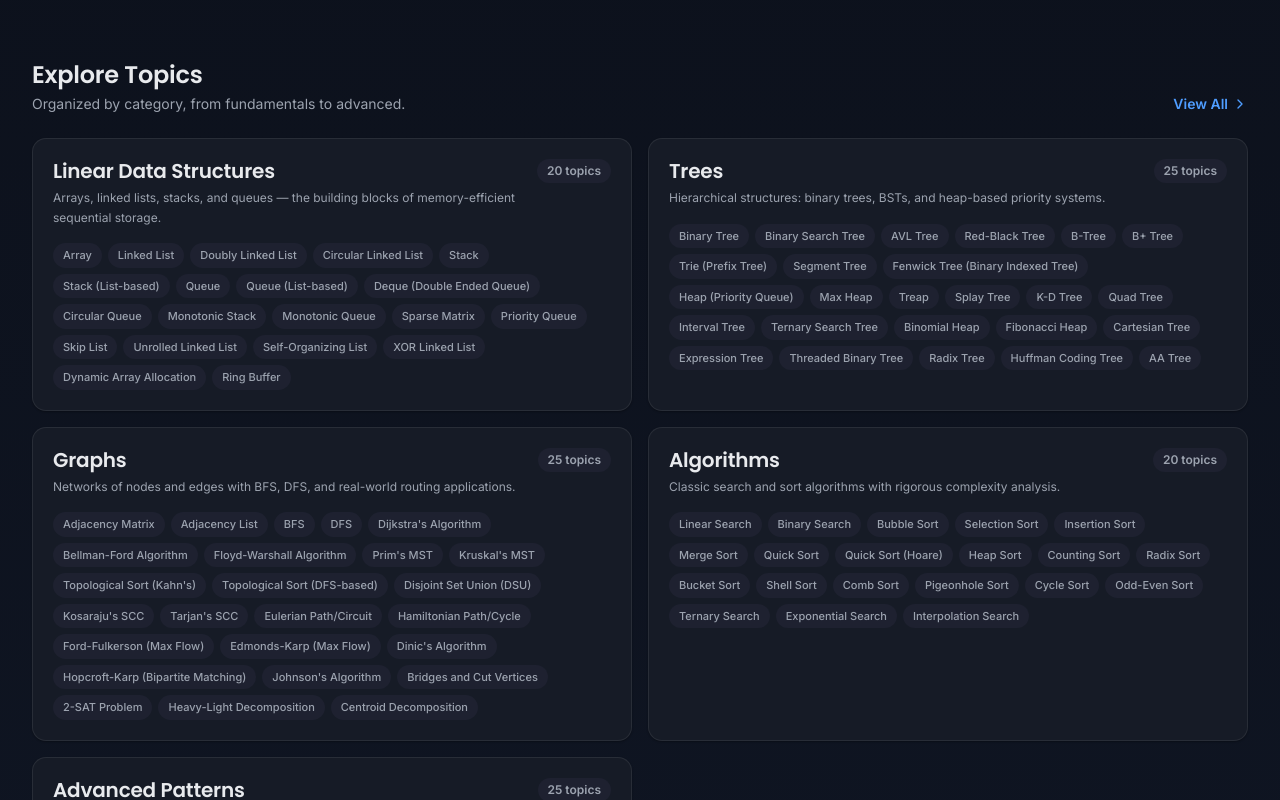
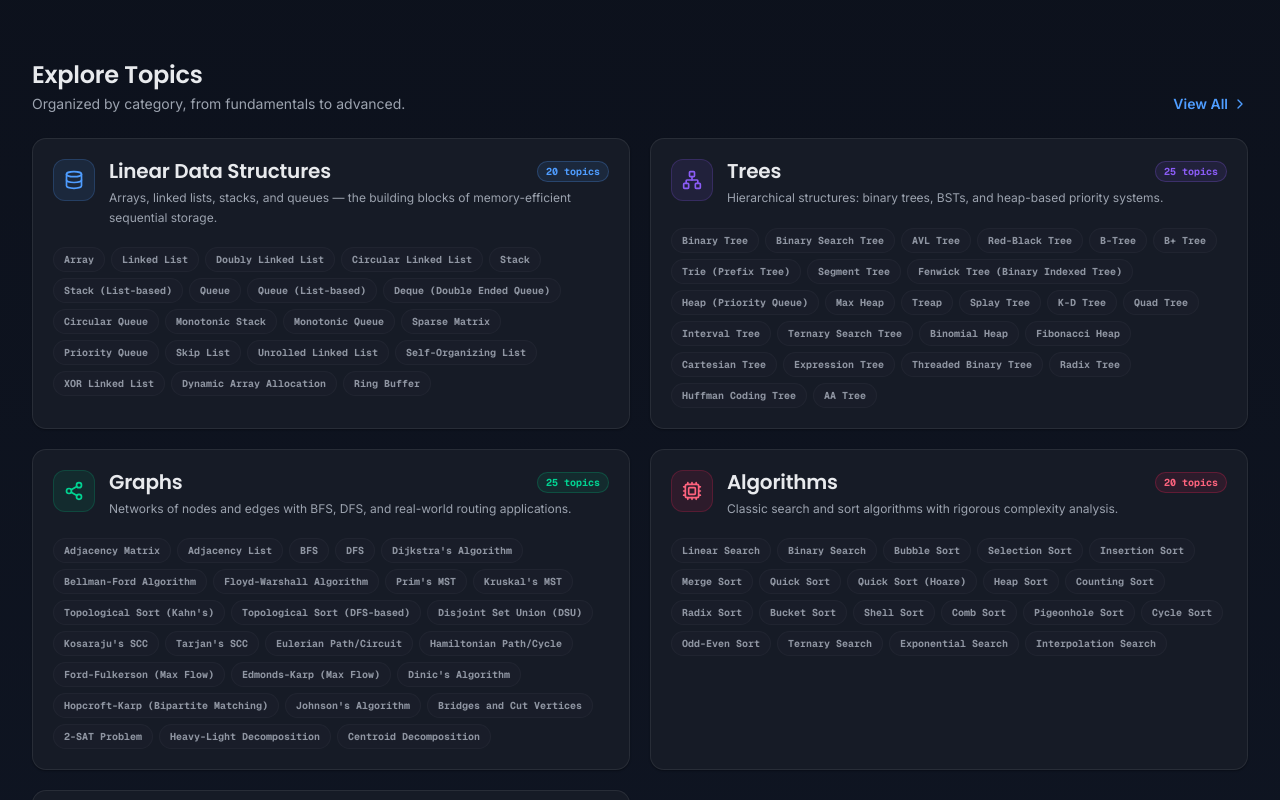
Before and after one commit to Tanvir284/Dsa-house, a Next.js app: page / in a window 1280 px wide. Shown: the part 1500-2300 px from the top of the page. Built offline with nearby package versions, Linux system fonts and the light colour scheme; no server answers.

Commit message:
design: redesign explore topics categories cards with premium themes and icons

```diff
--- a/src/app/page.tsx
+++ b/src/app/page.tsx
@@ -5,7 +5,7 @@ import Link from 'next/link';
 import Image from 'next/image';
 import {
   BookOpen, Map, User, Code, ArrowRight, CheckCircle2, Flame, Sparkles, ChevronRight, Zap,
-  Layers, Calendar, BarChart3, Search, Trophy,
+  Layers, Calendar, BarChart3, Search, Trophy, Database, Network, Share2, Cpu,
 } from 'lucide-react';
 import { useAppStore } from '@/lib/store';
 import { categories, topics, problems } from '@/data';
@@ -306,37 +306,108 @@ export default function Home() {
           </Link>
         </div>
 
-        <div className="grid grid-cols-1 md:grid-cols-2 gap-4">
+        <div className="grid grid-cols-1 lg:grid-cols-2 gap-5">
           {categories.map((cat) => {
             const catTopics = topics.filter(t => t.category_id === cat.id);
             const catCompleted = catTopics.filter(t => completedLessons.includes(t.slug)).length;
 
+            const categoryConfigs: Record<string, {
+              colorClass: string;
+              borderHover: string;
+              bgTint: string;
+              badgeStyle: string;
+              icon: React.ComponentType<{ className?: string }>;
+            }> = {
+              linear: {
+                colorClass: 'text-primary',
+                borderHover: 'hover:border-primary/45 hover:shadow-primary/5',
+                bgTint: 'bg-primary/10 border-primary/20 text-primary',
+                badgeStyle: 'bg-primary/10 text-primary border border-primary/25',
+                icon: Database,
+              },
+              trees: {
+                colorClass: 'text-accent',
+                borderHover: 'hover:border-accent/45 hover:shadow-accent/5',
+                bgTint: 'bg-accent/10 border-accent/20 text-accent',
+                badgeStyle: 'bg-accent/10 text-accent border border-accent/25',
+                icon: Network,
+              },
+              graphs: {
+                colorClass: 'text-emerald-400',
+                borderHover: 'hover:border-emerald-500/45 hover:shadow-emerald-500/5',
+                bgTint: 'bg-emerald-500/10 border-emerald-500/20 text-emerald-400',
+                badgeStyle: 'bg-emerald-500/10 text-emerald-400 border border-emerald-500/25',
+                icon: Share2,
+              },
+              algorithms: {
+                colorClass: 'text-rose-400',
+                borderHover: 'hover:border-rose-500/45 hover:shadow-rose-500/5',
+                bgTint: 'bg-rose-500/10 border-rose-500/20 text-rose-400',
+                badgeStyle: 'bg-rose-500/10 text-rose-400 border border-rose-500/25',
+                icon: Cpu,
+              },
+              patterns: {
+                colorClass: 'text-amber-400',
+                borderHover: 'hover:border-amber-500/45 hover:shadow-amber-500/5',
+                bgTint: 'bg-amber-500/10 border-amber-500/20 text-amber-400',
+                badgeStyle: 'bg-amber-500/10 text-amber-400 border border-amber-500/25',
+                icon: Sparkles,
+              },
+            };
+
+            const config = categoryConfigs[cat.slug] || {
+              colorClass: 'text-primary',
+              borderHover: 'hover:border-primary/45 hover:shadow-primary/5',
+              bgTint: 'bg-primary/10 border-primary/20 text-primary',
+              badgeStyle: 'bg-primary/10 text-primary border border-primary/25',
+              icon: BookOpen,
+            };
+
+            const CatIcon = config.icon;
+
             return (
-              <div key={cat.id} className="card p-5 flex flex-col gap-4">
-                <div className="flex items-start justify-between">
-                  <div>
-                    <h3 className="text-base font-bold text-foreground">{cat.title}</h3>
-                    <p className="text-xs text-muted-foreground mt-1 leading-relaxed">{cat.description}</p>
+              <div
+                key={cat.id}
+                className={`card p-5 flex flex-col gap-4 bg-[#161b26]/30 backdrop-blur-md border border-white/5 hover:shadow-lg transition-all duration-300 ${config.borderHover}`}
+              >
+                <div className="flex items-start gap-3.5 text-left">
+                  <div className={`p-2.5 rounded-xl border shrink-0 ${config.bgTint}`}>
+                    <CatIcon className="h-5 w-5" />
                   </div>
-                  <span className="text-xs font-semibold text-muted-foreground bg-surface px-2.5 py-1 rounded-full shrink-0">
-                    {profile ? `${catCompleted}/${catTopics.length}` : `${catTopics.length} topics`}
-                  </span>
+                  <div className="flex-1 min-w-0">
+                    <div className="flex items-center justify-between gap-2">
+                      <h3 className="text-sm font-bold text-foreground truncate">{cat.title}</h3>
+                      <span className={`text-[10px] font-bold font-mono px-2 py-0.5 rounded-full shrink-0 ${config.badgeStyle}`}>
+                        {profile ? `${catCompleted}/${catTopics.length} done` : `${catTopics.length} topics`}
+                      </span>
+                    </div>
+                    <p className="text-xs text-muted-foreground mt-1 leading-relaxed line-clamp-2">
+                      {cat.description}
+                    </p>
+                  </div>
                 </div>
 
-                <div className="flex flex-wrap gap-1.5">
+                <div className="flex flex-wrap gap-1.5 mt-1">
                   {catTopics.map((top) => {
                     const done = completedLessons.includes(top.slug);
                     return (
                       <Link
                         key={top.id}
                         href={`/topics/${top.slug}`}
-                        className={`px-2.5 py-1 rounded-lg text-[11px] font-medium transition-colors ${
+                        className={`px-2.5 py-1 rounded-lg text-[10px] font-mono font-bold border transition-all duration-200 ${
                           done
-                            ? 'bg-complete/10 text-complete hover:bg-complete/15'
-                            : 'bg-surface text-muted-foreground hover:text-foreground hover:bg-surface-hover'
+                            ? 'bg-complete/10 border-complete/20 text-complete hover:bg-complete/15'
+                            : 'bg-surface/40 border-border/40 text-muted-foreground/90 hover:border-muted hover:text-foreground hover:bg-surface-hover/80'
                         }`}
                       >
-                        {done && <CheckCircle2 className="h-3 w-3 inline-block mr-1 -mt-0.5" aria-hidden="true" />}{top.title}
+                        {done ? (
+                          <span className="flex items-center gap-1">
+                            <CheckCircle2 className="h-3 w-3" />
+                            {top.title}
+                          </span>
+                        ) : (
+                          top.title
+                        )}
                       </Link>
                     );
                   })}
```
